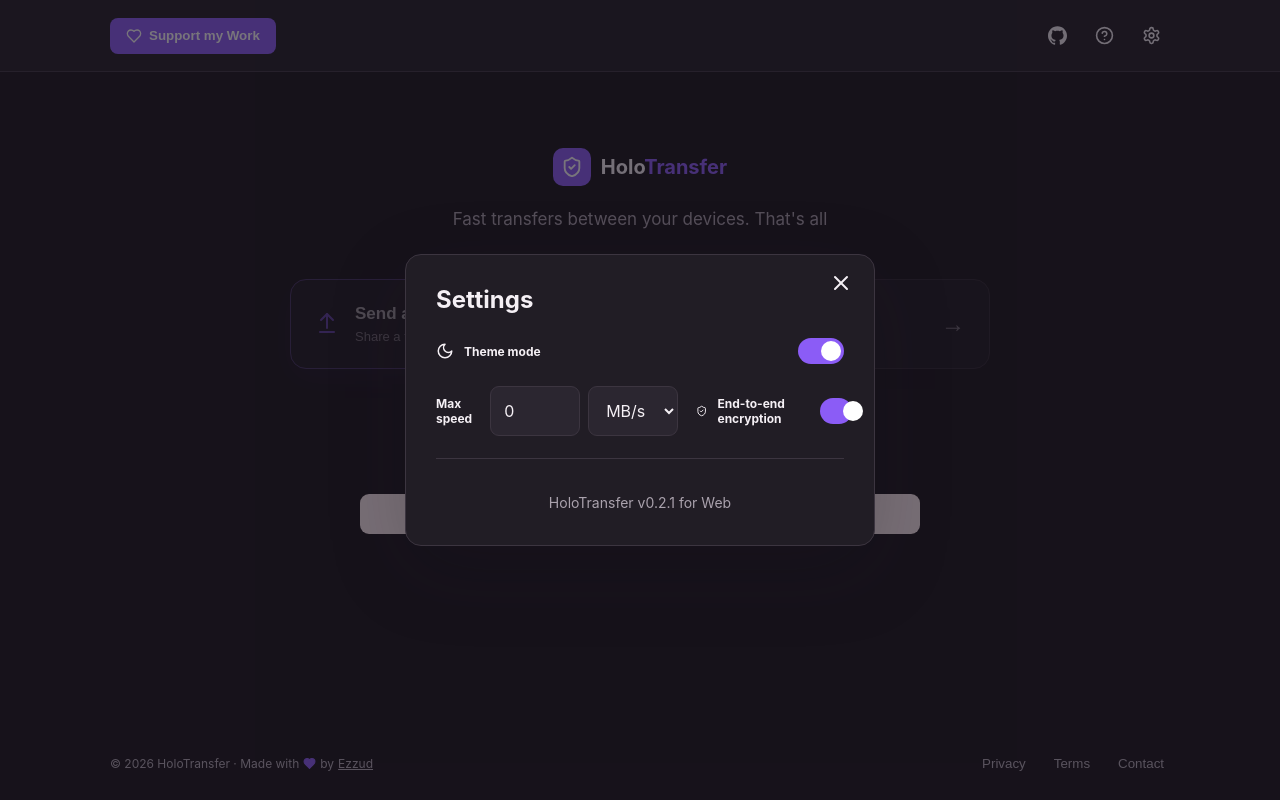
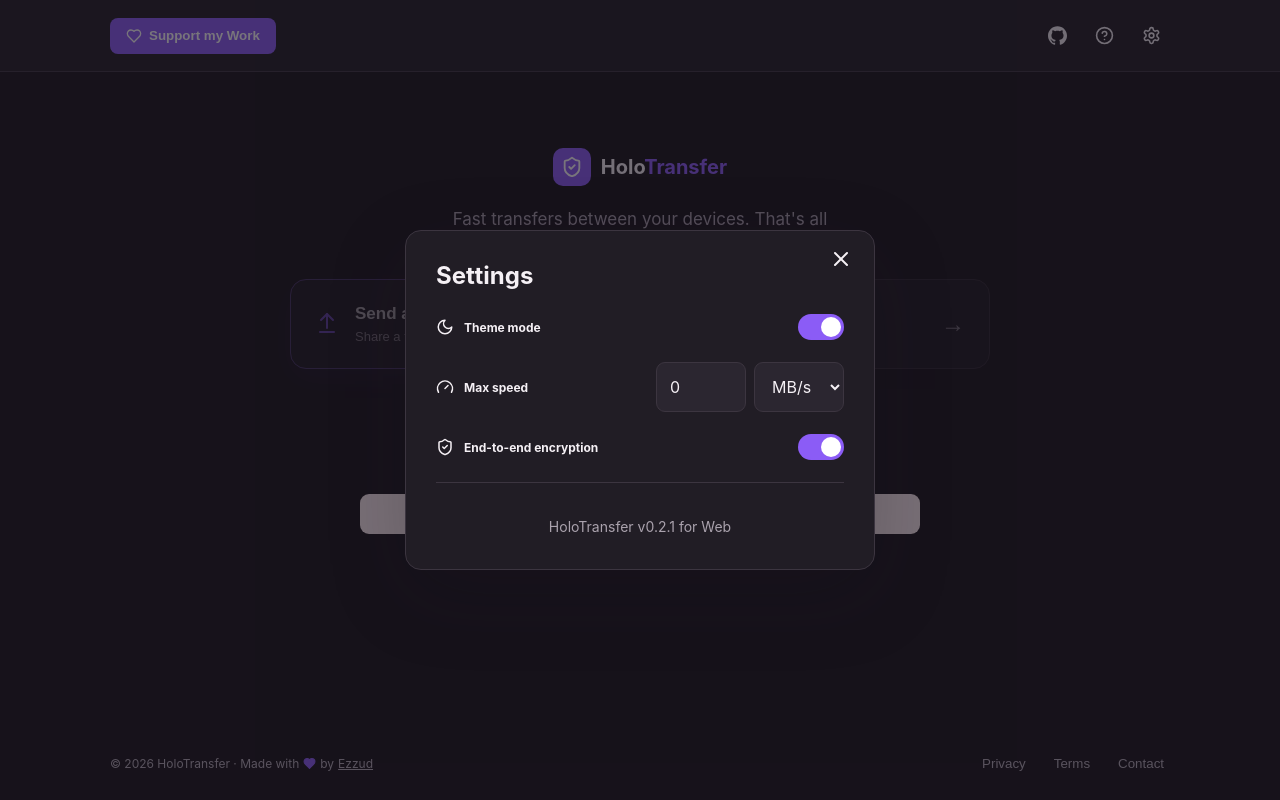
Before and after one commit to Ezzud/holotransfer, a React (Vite) app in the folder apps/web/: page / in a window 1280 px wide. Both pictures are taken after a click on the button 1151 px from the left and 35 px from the top of the page. Built offline with nearby package versions, Linux system fonts and the light colour scheme; no server answers.

Commit message:
fix new setting placement and added icon to max speed setting

```diff
--- a/apps/web/src/components/Modal.tsx
+++ b/apps/web/src/components/Modal.tsx
@@ -2,6 +2,7 @@
 import {
   CircleCheck,
   FileKey,
+  Gauge,
   Link,
   Moon,
   ShieldCheck,
@@ -107,7 +108,9 @@
                 </button>
               </label>
               <div className="setting-row speed-row">
-                <label htmlFor="max-speed">Max speed</label>
+                <label htmlFor="max-speed" className="setting-label">
+                  <Gauge size={18} /> Max speed
+                </label>
                 <div className="speed-controls">
                   <input
                     id="max-speed"
@@ -139,6 +142,7 @@
                     <option>GB/s</option>
                   </select>
                 </div>
+              </div>
               <label className="setting-row">
                 <span className="setting-label">
                   <ShieldCheck size={18} /> End-to-end encryption
@@ -155,7 +159,6 @@
                   <span />
                 </button>
               </label>
-              </div>
               <div className="release-info">
                 {availableRelease && (
                   <div className="release-warning" role="status">
```
Also changed, not shown: 1 other file (tests, documents, lock files or other folders). Lines whose indentation alone changed are shown as unchanged.
